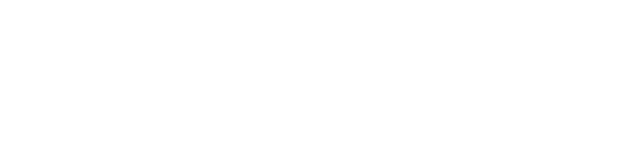
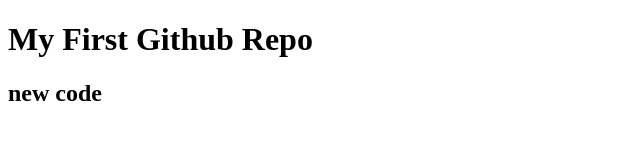
Before and after one commit to Lopachowdhury1/my-first-repo, a plain HTML site: page index.html in a window 1280 px wide. Shown: the whole page, without its empty margins (0-640 px from the left). Drawn offline with Linux system fonts and the light colour scheme.

Commit message:
added header

```diff
--- a/index.html
+++ b/index.html
@@ -7,6 +7,8 @@
     <title>My First Github Repo</title>
 </head>
 <body>
+    <h1>My First Github Repo </h1>
+    <h2>new code</h2>
 
 </body>
 </html>
```
